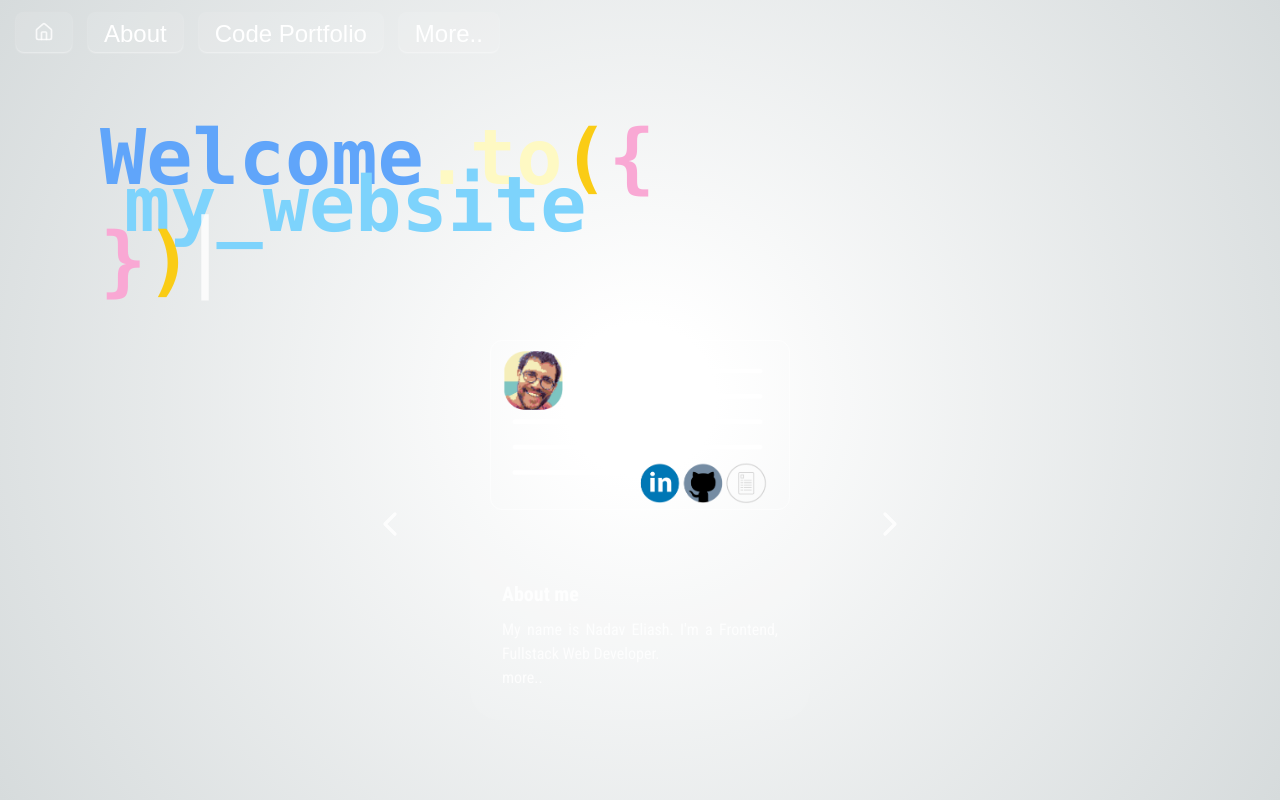
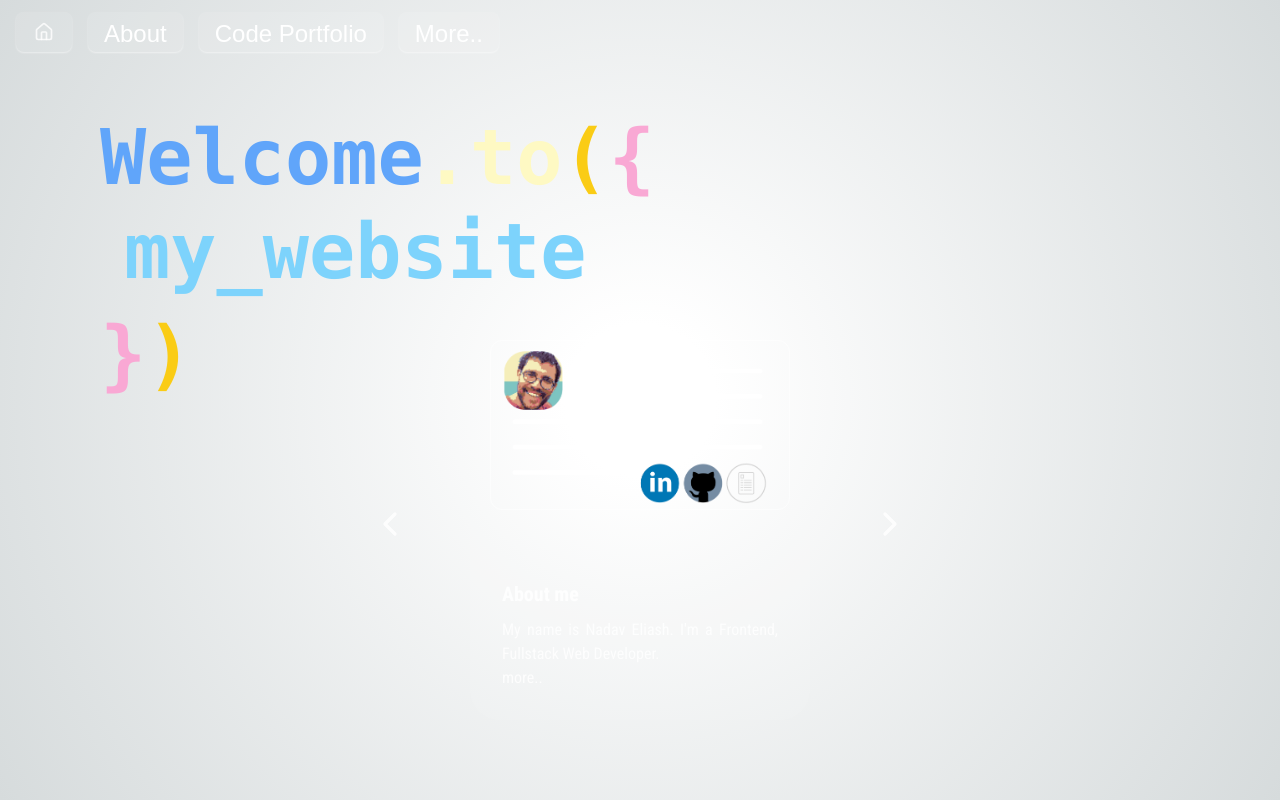
Before and after one commit to NadavEliash/my-website, a Next.js app: page / in a window 1280 px wide. Built offline with nearby package versions, Linux system fonts and the light colour scheme; a web font is replaced by a local one.

Commit message:
homepage headline

```diff
--- a/app/page.tsx
+++ b/app/page.tsx
@@ -126,11 +126,11 @@ export default function Home() {
       color: "text-pink-300"
     },
     {
-      str: "+-my_website ",
+      str: "++-my_website ",
       color: "text-sky-300"
     },
     {
-      str: "+}",
+      str: "++}",
       color: "text-pink-300"
     },
     {
@@ -226,7 +226,7 @@ export default function Home() {
               {letter.str === '+' ? <br /> : letter.str === '-'? '' : letter.str}
             </p>
           )}
-          <p className="inline animate-pulse text-[8vw]">|</p>
+          <p className="relative inline animate-pulse text-xl md:text-[8vw]"><span className="absolute -top-[6px] text-3xl md:hidden">|</span></p>
         </div>
       </div>
       <div className={`absolute top-[calc(25%+150px)] w-full left-0 md:hidden ${swipe && !swipeFade ? 'opacity-100' : 'opacity-0'} transition-opacity duration-200 ${swipeFade ? 'animate-[opacity_.5s_linear]' : ''}`}>
```
